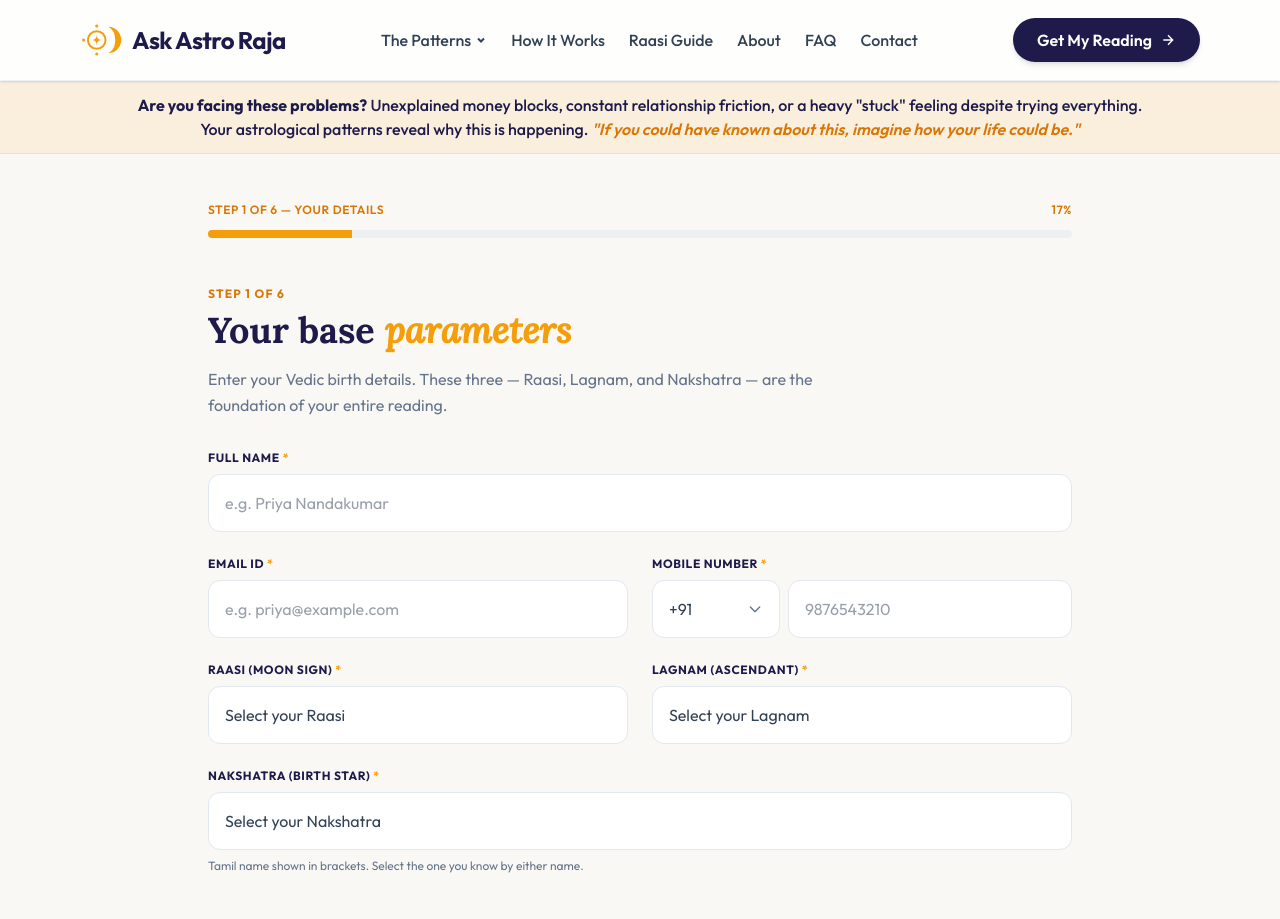
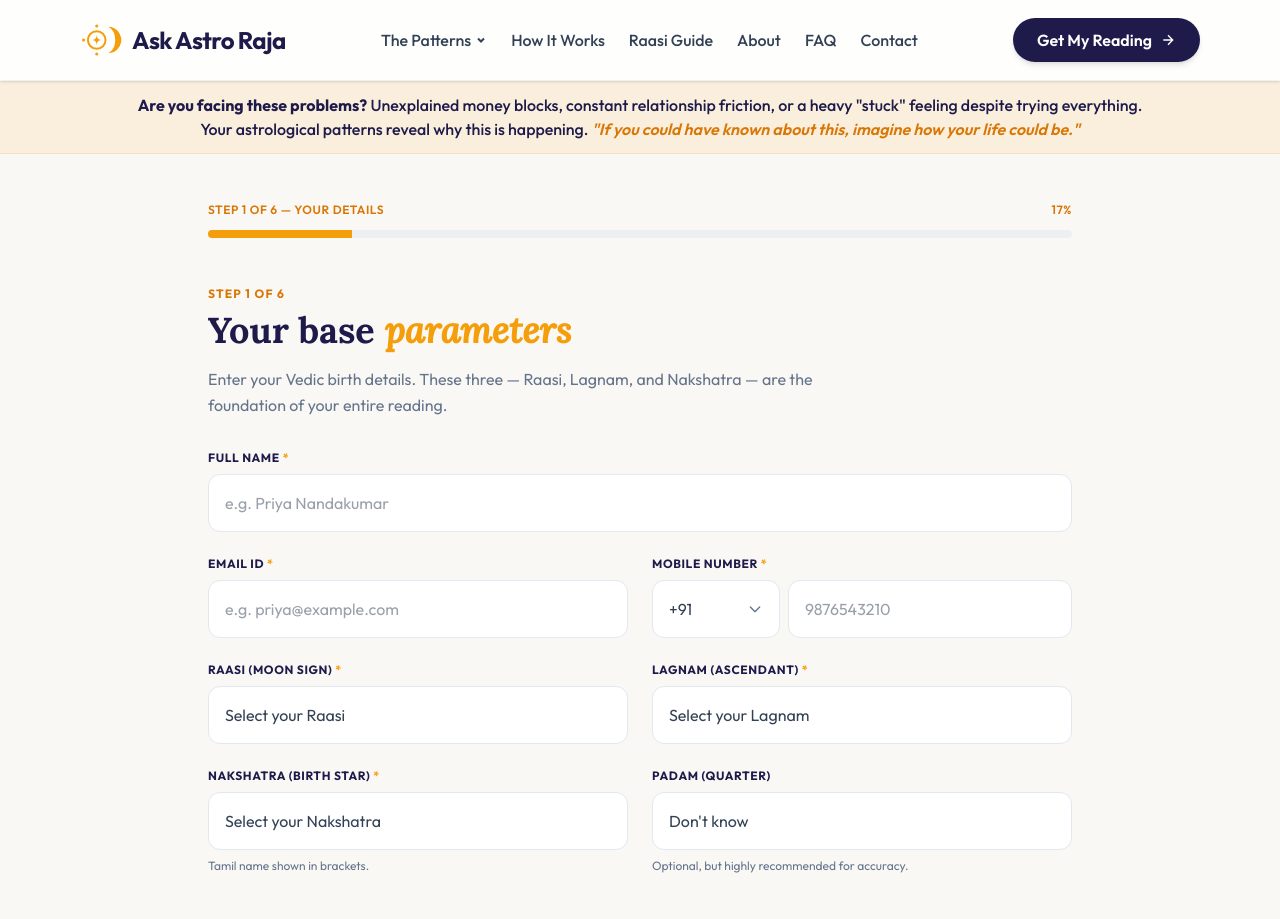
Before and after one commit to vd8761/astroraja, an Astro site: page /get-reading in a window 1280 px wide. Shown: the top 919 px of the page. Built offline with nearby package versions, Linux system fonts and the light colour scheme; Astro itself is replaced by a stand-in of ours.

Commit message:
feat: add Padam selection dropdown next to Nakshatra in the frontend form and inject into AI prompt

```diff
--- a/src/pages/admin/report-preview/[id].astro
+++ b/src/pages/admin/report-preview/[id].astro
@@ -447,7 +447,7 @@ const createdAt = new Date(report.created_at).toLocaleString('en-IN', {
         </div>
         <div class="meta-item">
           <label>Nakshatra</label>
-          <div class="val">{report.nakshatra || '—'}</div>
+          <div class="val">{report.nakshatra || '—'}{report.form_data?.padam ? ` (Padam ${report.form_data.padam})` : ''}</div>
         </div>
         <div class="meta-item">
           <label>Language</label>
--- a/src/pages/api/process-reading.ts
+++ b/src/pages/api/process-reading.ts
@@ -57,7 +57,7 @@ Generate a life transformation report:
 Name: ${report.name}
 Raasi: ${report.raasi}
 Lagnam: ${report.lagnam}
-Nakshatra: ${report.nakshatra}
+Nakshatra: ${report.nakshatra}${data.padam ? ` (Padam ${data.padam})` : ''}
 Struggles: ${data.struggles?.join(', ') || 'None specified'}
 Daily Life: ${data.dailyLife || 'Not specified'}
 Biggest Goal: ${data.goals?.join(', ') || 'Not specified'}
--- a/src/pages/get-reading.astro
+++ b/src/pages/get-reading.astro
@@ -107,6 +107,7 @@ import Layout from '../layouts/Layout.astro';
           </div>
         </div>
 
+        <div class="grid grid-cols-1 md:grid-cols-2 gap-6">
           <div>
             <label class="block text-xs font-bold text-brand-navy uppercase tracking-wider mb-2">Nakshatra (Birth Star) <span class="text-brand-saffron">*</span></label>
             <select x-model="formData.nakshatra" class="w-full p-4 bg-white border border-brand-border rounded-xl focus:border-brand-saffron focus:ring-2 focus:ring-brand-saffron/20 outline-none transition-all appearance-none" :class="{'border-red-500': errors.nakshatra}">
@@ -139,8 +140,21 @@ import Layout from '../layouts/Layout.astro';
               <option value="Uttara Bhadrapada">Uttara Bhadrapada / Uthirattadhi (உத்திரட்டாதி)</option>
               <option value="Revathi">Revathi (ரேவதி)</option>
             </select>
-          <p class="text-brand-text-muted text-xs mt-2">Tamil name shown in brackets. Select the one you know by either name.</p>
+            <p class="text-brand-text-muted text-xs mt-2">Tamil name shown in brackets.</p>
             <p x-show="errors.nakshatra" class="text-red-500 text-xs mt-1">Please select your Nakshatra.</p>
+          </div>
+
+          <div>
+            <label class="block text-xs font-bold text-brand-navy uppercase tracking-wider mb-2">Padam (Quarter)</label>
+            <select x-model="formData.padam" class="w-full p-4 bg-white border border-brand-border rounded-xl focus:border-brand-saffron focus:ring-2 focus:ring-brand-saffron/20 outline-none transition-all appearance-none">
+              <option value="">Don't know</option>
+              <option value="1">Padam 1</option>
+              <option value="2">Padam 2</option>
+              <option value="3">Padam 3</option>
+              <option value="4">Padam 4</option>
+            </select>
+            <p class="text-brand-text-muted text-xs mt-2">Optional, but highly recommended for accuracy.</p>
+          </div>
         </div>
       </div>
     </div>
@@ -249,7 +263,7 @@ import Layout from '../layouts/Layout.astro';
           <button @click="step = 0" class="absolute top-4 right-4 text-brand-saffron text-xs font-semibold hover:underline">Edit</button>
           <div class="text-brand-saffron-dark text-[10px] tracking-widest uppercase mb-1">Raasi / Lagnam / Star</div>
           <div class="font-bold text-brand-navy text-base" x-text="`${formData.raasi} / ${formData.lagnam}`"></div>
-          <div class="text-brand-text-muted text-sm mt-1" x-text="formData.nakshatra"></div>
+          <div class="text-brand-text-muted text-sm mt-1" x-text="formData.padam ? formData.nakshatra + ' (Padam ' + formData.padam + ')' : formData.nakshatra"></div>
         </div>
       </div>
 
@@ -379,7 +393,7 @@ document.addEventListener('alpine:init', () => {
     step: 0,
     stepLabels: ['Your Details', 'Current Struggles', 'Daily Life', 'Life Goals', 'Spiritual Orientation'],
     formData: {
-      name: '', email: '', countryCode: '+91', mobile: '', language: 'English', raasi: '', lagnam: '', nakshatra: '',
+      name: '', email: '', countryCode: '+91', mobile: '', language: 'English', raasi: '', lagnam: '', nakshatra: '', padam: '',
       struggles: [], dailyLife: '', goals: [], spiritual: ''
     },
     errors: {
```
Lines whose indentation alone changed are shown as unchanged.
